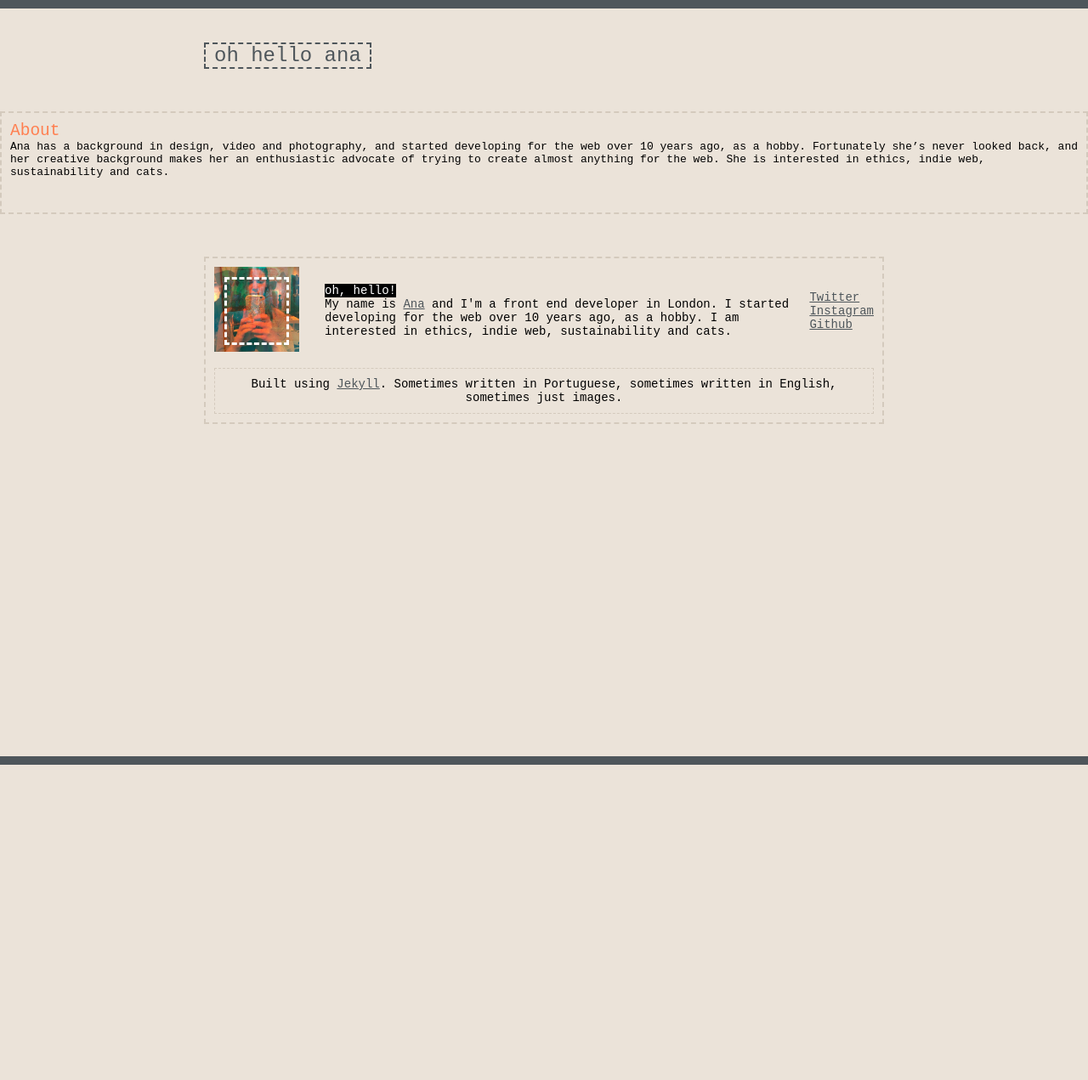
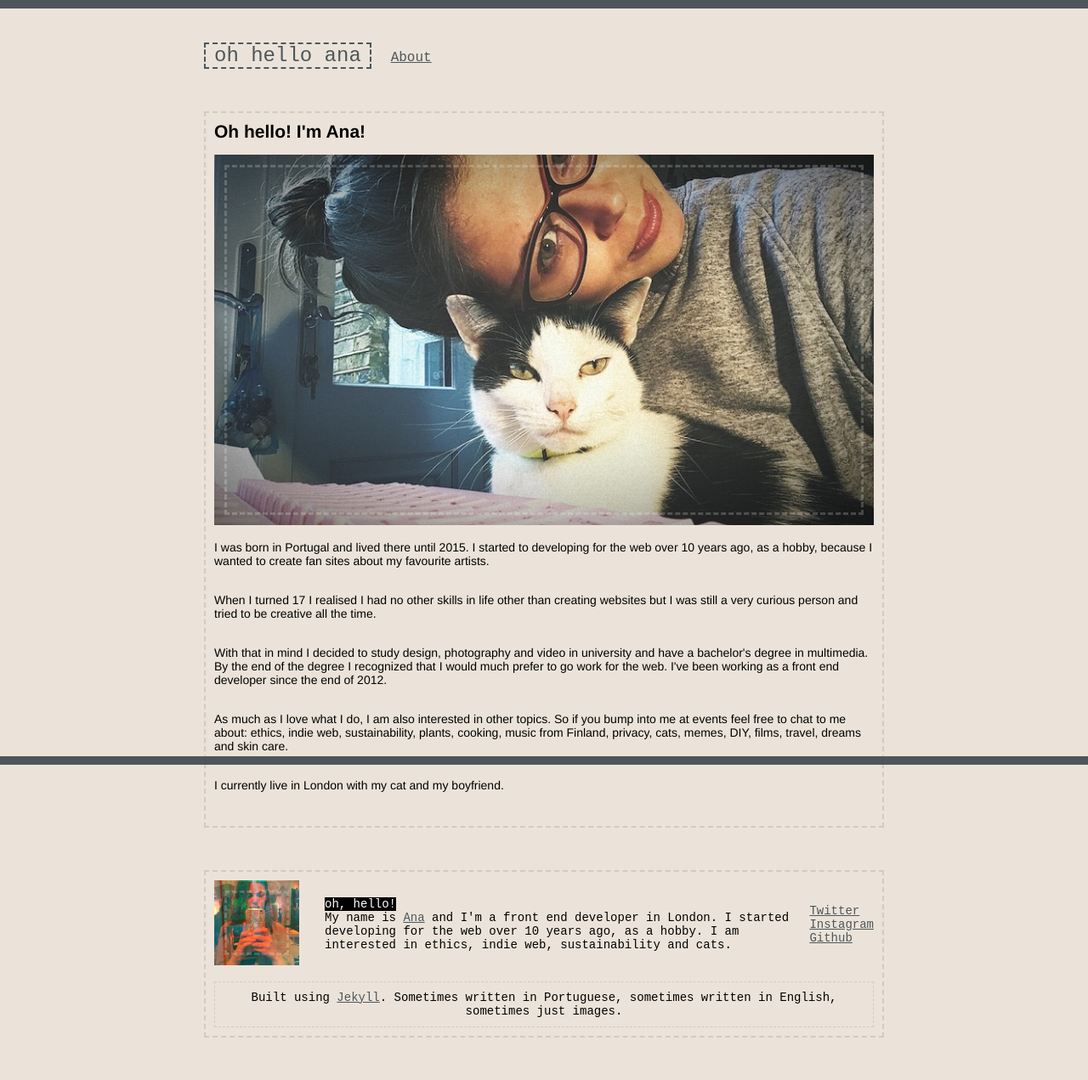
Before and after one commit to ohhelloana/ohhelloana, a Jekyll site: the page built from about.html, in a window 1280 px wide. Shown: the whole page at 85% size. Built offline with Jekyll 4.4.1, drawn with Linux system fonts in a browser that asks for light colours; before the commit the page ends 900 px from its top, so only the background shows below that.

Commit message:
Add "about" page and extra styles;

```diff
--- a/_includes/header.html
+++ b/_includes/header.html
@@ -4,10 +4,10 @@
       <li class="site-header">
         <a href="{{site.url}}" title="OhHelloAna latest blog posts">oh hello ana</a>
       </li>
-      <!-- <li>
+      <li>
         <a href="{{site.url}}/about" title="About Ana">About</a>
       </li>
-      <li>
+      <!-- <li>
         <a href="{{site.url}}" title="Contact Ana">Contact</a>
       </li>
       <li>
--- a/_layouts/page.html
+++ b/_layouts/page.html
@@ -1,14 +1,6 @@
 ---
 layout: default
 ---
-<article class="post">
-
-  <header class="post-header">
-    <h1 class="post-title">{{ page.title | escape }}</h1>
-  </header>
-
-  <div class="post-content">
-    {{ content }}
-  </div>
-
-</article>
+<div class="page-content">
+  {{ content }}
+</div>
--- a/_sass/_base.scss
+++ b/_sass/_base.scss
@@ -79,4 +79,7 @@ img {
 	width: auto;
   max-width: 100%;
   height: auto;
+  outline-offset: -15px;
+  outline: 3px dashed rgba(255, 255, 255, 0.2);
+  margin: 15px 0;
 }
--- a/_sass/_footer.scss
+++ b/_sass/_footer.scss
@@ -11,12 +11,11 @@ footer {
   .profile-img {
     width: 100px;
     order: 1;
-    outline-offset: -15px;
-    outline: 3px dashed white;
 
     img{
       object-fit: cover;
       width: 100px;
+      margin: 0;
     }
   }
 
--- /dev/null
+++ b/_sass/_pages.scss
@@ -0,0 +1,4 @@
+.page-content {
+  font-size: rems(14px);
+  @extend %font-body;
+}
--- a/about.html
+++ b/about.html
@@ -1,28 +1,18 @@
 ---
 title: About
 permalink: about
+layout: page
 ---
 
-<!DOCTYPE html>
-<html lang="{{ page.lang | default: site.lang | default: "en" }}">
 
-  {% include head.html %}
+<h2>Oh hello! I'm Ana!</h2>
 
-  <body>
+<img src="{{ site.baseurl }}/assets/ana_and_jessie.jpg" alt="Ana and her cat, Jessie">
 
-    {% include header.html %}
+<p>I was born in Portugal and lived there until 2015. I started to developing for the web over 10 years ago, as a hobby, because I wanted to create fan sites about my favourite artists.</p>
+<p>When I turned 17 I realised I had no other skills in life other than creating websites but I was still a very curious person and tried to be creative all the time. </p>
+<p>With that in mind I decided to study design, photography and video in university and have a bachelor's degree in multimedia. By the end of the degree I recognized that I would much prefer to go work for the web. I've been working as a front end developer since the end of 2012.</p>
 
-    <main class="page-content" aria-label="Content">
-      <h2 class="post-title">About</h2>
-      <p>
-        Ana has a background in design, video and photography, and started developing for the web over 10 years ago, as a hobby. Fortunately she’s never looked back, and her creative background makes her an enthusiastic advocate of trying to create almost anything for the web. She is interested in ethics, indie web, sustainability and cats.
-      </p>
+<p>As much as I love what I do, I am also interested in other topics. So if you bump into me at events feel free to chat to me about: ethics, indie web, sustainability, plants, cooking, music from Finland, privacy, cats, memes, DIY, films, travel, dreams and skin care.</p>
 
-
-    </main>
-
-    {% include footer.html %}
-
-  </body>
-
-</html>
+<p>I currently live in London with my cat and my boyfriend.</p>
--- a/assets/main.scss
+++ b/assets/main.scss
@@ -9,5 +9,6 @@
 @import "base";
 @import "home";
 @import "posts";
+@import "pages";
 @import "header";
 @import "footer";
```
Also changed, not shown: assets/ana_and_jessie.jpg (added).
